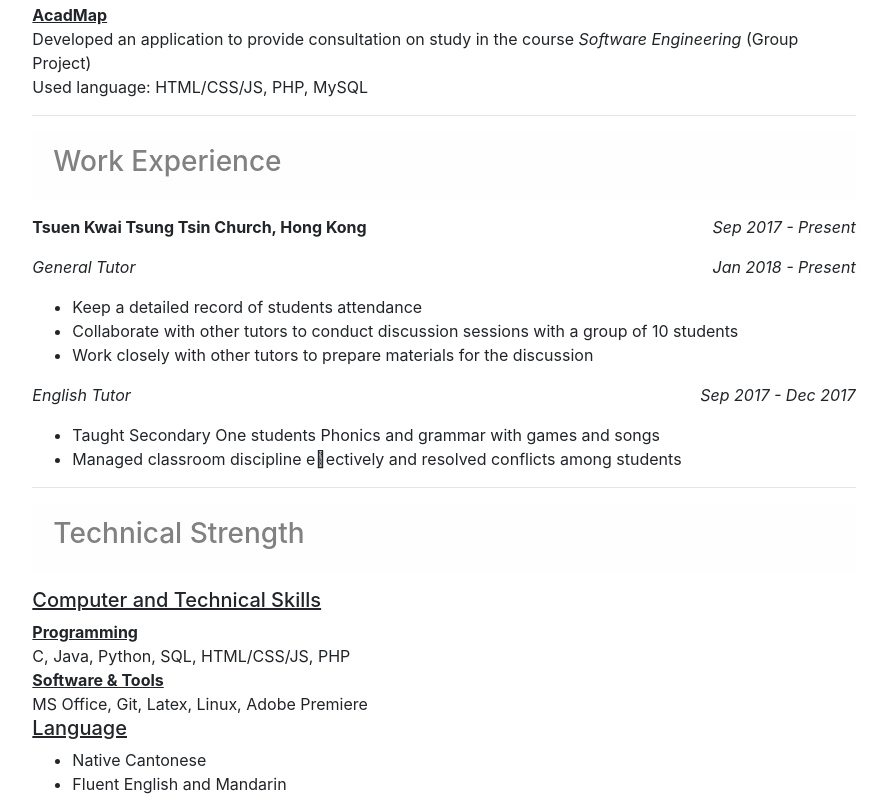
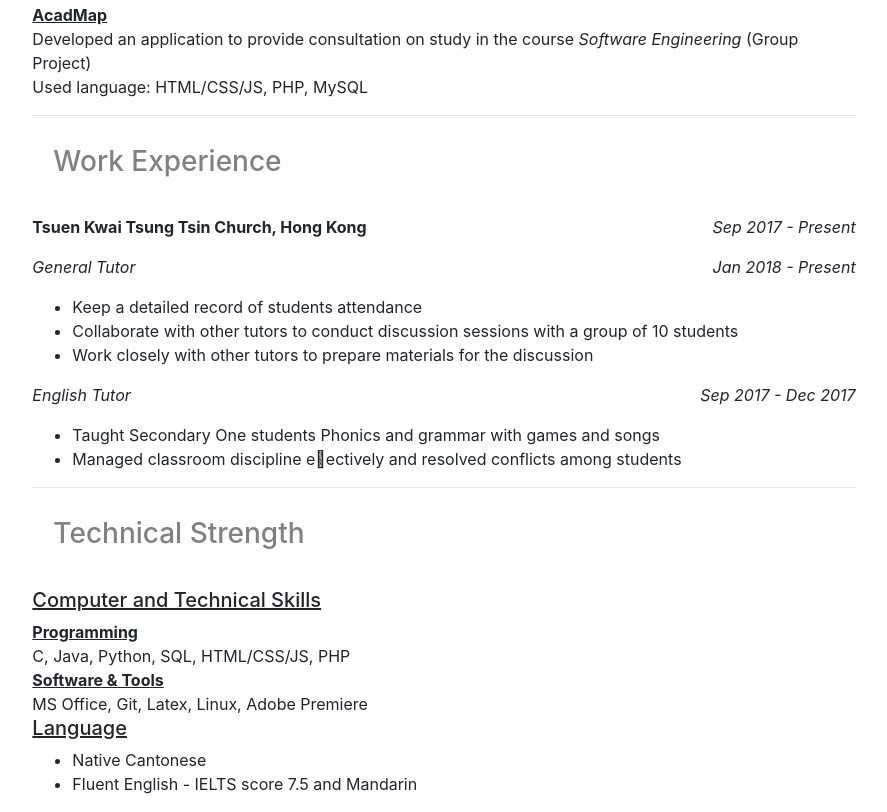
Before and after one commit to fungking07/fungking07.github.io, a plain HTML site: page cv.html in a window 1280 px wide. Shown: the part 493-1305 px from the top of the page, without its empty margins (196-1083 px from the left). Drawn offline with nearby package versions, Linux system fonts and the light colour scheme.

Commit message:
Update cv.html

```diff
--- a/cv.html
+++ b/cv.html
@@ -102,7 +102,7 @@
             <u><h5>Language</h5></u>
             <ul>
               <li>Native Cantonese</li>
-              <li>Fluent English and Mandarin</li>
+              <li>Fluent English - IELTS score 7.5 and Mandarin</li>
             </ul>
         </div>
         <div class="col">
```
